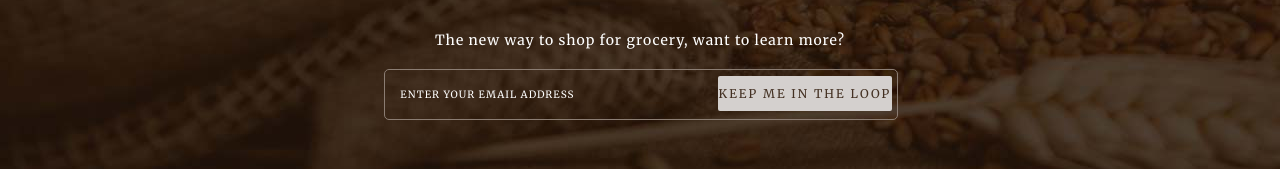
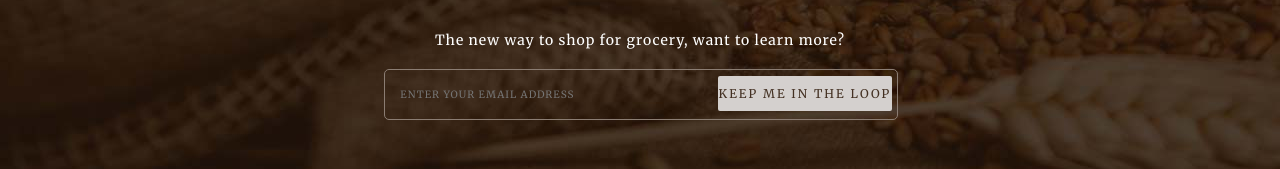
Before and after one commit to gosmartcart/gosmartcart.github.io, a plain HTML site: page index.html in a window 1280 px wide. Shown: the part 298-467 px from the top of the page. Drawn offline with nearby package versions, Linux system fonts and the light colour scheme; some icons are missing.

Commit message:
charith | makes email input value a placeholder.

```diff
--- a/index.html
+++ b/index.html
@@ -29,7 +29,7 @@
 					</div>
 					<div class="form"><!-- form started -->
 						<div class="mainform">
-							<div class="field"><input type="text" id="emailid" value="enter your email address"/></div>
+							<div class="field"><input type="text" id="emailid" placeholder="enter your email address"/></div>
 							<div class="submit"><input type="button" value="keep me in the loop" onclick="sendEmail()"/></div>
 						</div>
 
```
